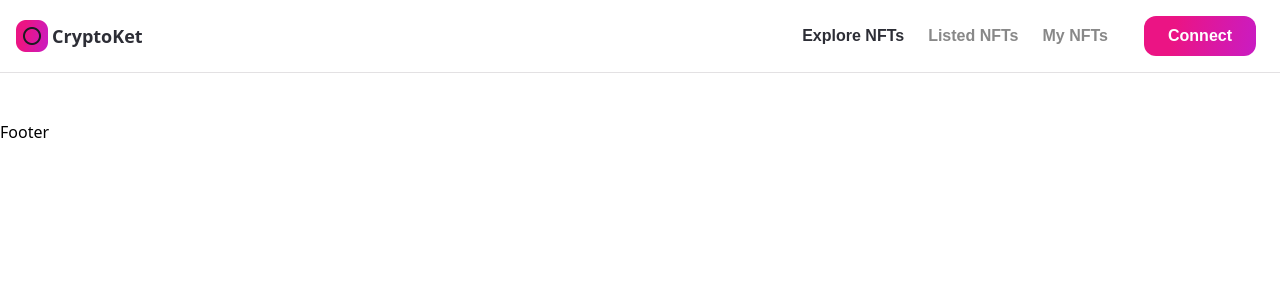
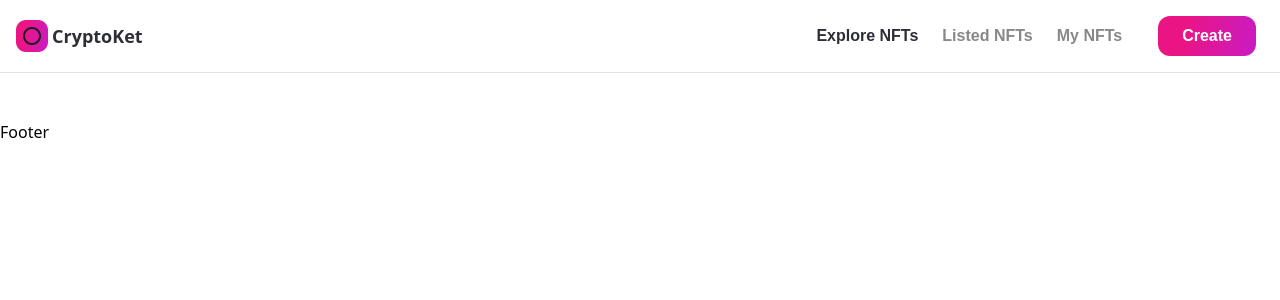
Before and after one commit to pandablue0809/Crypto-Hat, a Next.js app: page / in a window 1280 px wide. Shown: the top 300 px of the page. Built offline with nearby package versions, Linux system fonts and the light colour scheme.

Commit message:
chore clean up

```diff
--- a/component/Button.jsx
+++ b/component/Button.jsx
@@ -1,8 +1,9 @@
-function Button({ classStyles, btnName }) {
+function Button({ classStyles, btnName, handleClick }) {
   return (
     <button
       type="button"
       className={`nft-gradient text-small minlg:text-lg py-2 px-6 minlg:px-8 font-poppins font-semibold text-white ${classStyles}`}
+      onClick={handleClick}
     >
       {btnName}{" "}
     </button>
--- a/component/Navbar.jsx
+++ b/component/Navbar.jsx
@@ -1,11 +1,11 @@
 "use client";
 import React from "react";
 import { useState, useEffect, useContext } from "react";
-import { useRouter } from "next/router";
 import Image from "next/image";
 import Link from "next/link";
 import images from "@/assets";
 import Button from "./Button";
+import { CiMenuFries } from "react-icons/ci";
 
 const MenuItems = ({ active, setActive, isMobile }) => {
   const generateLink = (index) => {
@@ -46,25 +46,23 @@ const MenuItems = ({ active, setActive, isMobile }) => {
   );
 };
 
-const ButtonGroup = ({ setActive, router }) => {
-  const hasConnected = false;
+const ButtonGroup = ({ setActive }) => {
+  const hasConnected = true;
 
   return hasConnected ? (
-    <Button
-      btnName="Create"
-      classStyles="mx-2 rounded-xl"
-      handleClick={() => {
-        setActive("");
-        router.push("/creatednft");
-      }}
-    />
+    <Link href="/creatednft" passHref>
+      <Button
+        btnName="Create"
+        classStyles="mx-2 rounded-xl"
+        handleClick={() => setActive("")}
+      />
+    </Link>
   ) : (
     <Button btnName="Connect" classStyles="mx-2 rounded-xl" />
   );
 };
 
 function Navbar() {
-  const router = useRouter();
   const [active, setActive] = useState("Explore NFTs");
   return (
     <nav className="flexBetween w-full fixed z-10 p-4 flex-row border-b dark:bg-nft-dark bg-white dark:border-nft-black-1 border-nft-gray-1">
@@ -102,9 +100,11 @@ function Navbar() {
       <div className="md:hidden flex">
         <MenuItems active={active} setActive={setActive} />
         <div className="ml-4">
-          <ButtonGroup setActive={setActive} router={router} />
+          <ButtonGroup setActive={setActive} />
         </div>
       </div>
+
+      <div className="hidden md:flex"></div>
     </nav>
   );
 }
--- a/package.json
+++ b/package.json
@@ -23,6 +23,7 @@
     "react": "18.2.0",
     "react-dom": "18.2.0",
     "react-dropzone": "12.0.4",
+    "react-icons": "^5.3.0",
     "tailwindcss": "^3.4.13",
     "web3modal": "1.9.5"
   },
```
Also changed, not shown: 1 other file (tests, documents, lock files or other folders).
